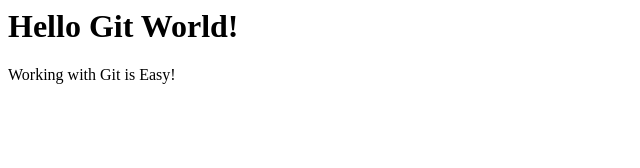
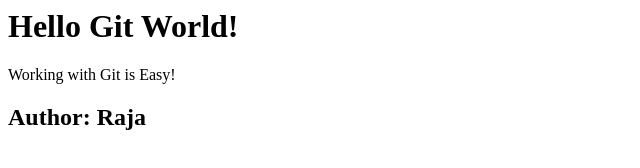
Before and after one commit to kunaraja/kuna, a plain HTML site: page index.html in a window 1280 px wide. Shown: the whole page, without its empty margins (0-640 px from the left). Drawn offline with Linux system fonts and the light colour scheme.

Commit message:
add H2 line

```diff
--- a/index.html
+++ b/index.html
@@ -3,3 +3,5 @@
 <div>
 	<p>Working with Git is Easy!</p>
 </div>
+
+<h2>Author: Raja</h2>
```
